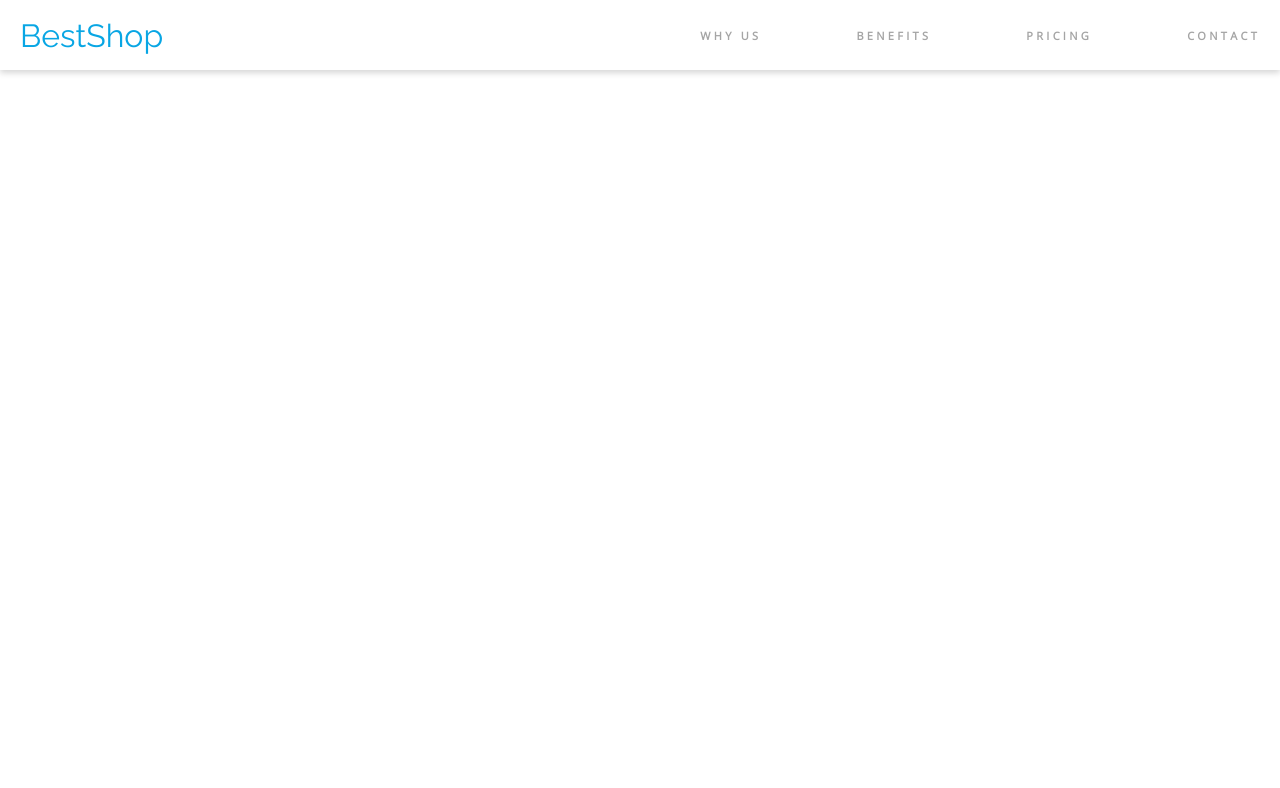
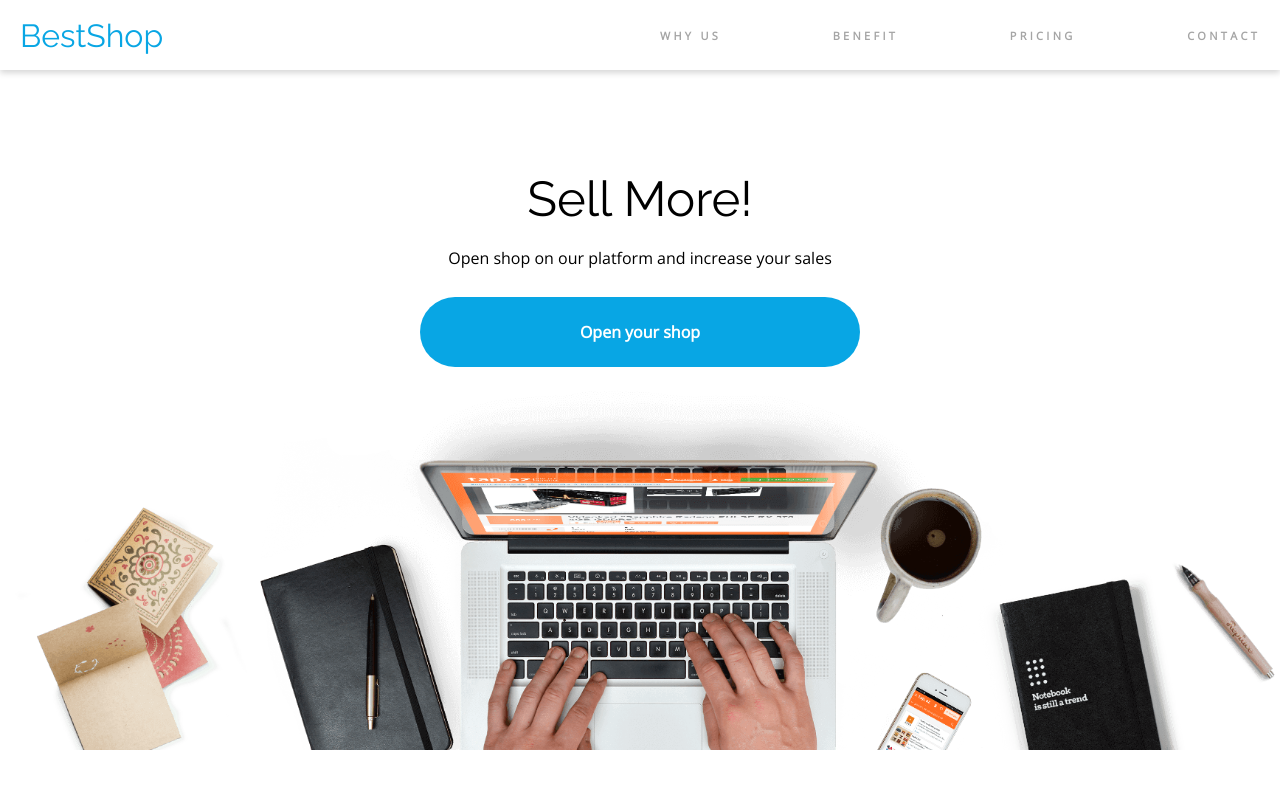
Before and after one commit to KrystekKa/Best_Shop_Res, a website built with Parcel: page index.html in a window 1280 px wide. Built offline with nearby package versions, Linux system fonts and the light colour scheme.

Commit message:
fixed navigation and add header

```diff
--- a/index.html
+++ b/index.html
@@ -24,7 +24,7 @@
                 <input class="checkbox" type="checkbox" id="toggle-nav">
                 <ul class="nav col-12-xs col-12-md">
                     <li class="nav-list">why us</li>
-                    <li class="nav-list">benefits</li>
+                    <li class="nav-list">benefit</li>
                     <li class="nav-list">pricing</li>
                     <li class="nav-list">contact</li>
                 </ul>
@@ -32,5 +32,15 @@
         </div>
     </div>
 </div>
+<header class="header">
+    <div class="container">
+        <div class="row">
+            <h1 class="header-headline col-12-xs col-12-md">Sell More!</h1>
+            <p class="header-text col-12-xs col-12-md">Open shop on our platform and increase your sales</p>
+            <button class="header-btn col-12-xs col-12-md">Open your shop</button>
+        </div>
+    </div>
+    <img src="assets/images/Background.png" alt="background" class="header-img col-12-xs col-12-md">
+</header>
 </body>
 </html>
--- /dev/null
+++ b/scss/elements/_header.scss
@@ -0,0 +1,59 @@
+@use "scss/libs/variables";
+@use "scss/libs/breakpoints";
+
+.header {
+  display: flex;
+  flex-direction: column;
+  align-items: center;
+  .header-img {
+    max-width: 1735px;
+    width: 100%;
+    min-width: 760px;
+  }
+  .row {
+    flex-direction: column;
+    align-items: center;
+    .header-headline,
+    .header-text,
+    .header-btn {
+      display: flex;
+      justify-content: center;
+    }
+    .header-headline {
+      font-size: 3.5rem;
+      font-family: variables.$font-raleway;
+      margin-top: 10rem;
+      @include breakpoints.md {
+        font-size: variables.$size-big;
+      }
+    }
+    .header-text {
+      font-size: variables.$size-normal;
+      font-family: variables.$font-open-sans;
+      margin-top: 20px;
+      margin-bottom: 28px;
+      text-align: center;
+    }
+    .header-btn {
+      display: flex;
+      align-items: center;
+      justify-content: center;
+      width: 31rem;
+      height: 7rem;
+      border-radius: 4rem;
+      background-color: variables.$color-blue;
+      font-size: variables.$size-normal;
+      font-family: variables.$font-open-sans;
+      color: variables.$color-white;
+      font-weight: bold;
+      cursor: pointer;
+      &:hover {
+        box-shadow: 0 8px 24px (variables.$color-black);
+      }
+      @include breakpoints.md {
+        width: 44rem;
+        height: 7rem;
+      }
+    }
+  }
+}
--- a/scss/elements/_nav.scss
+++ b/scss/elements/_nav.scss
@@ -7,35 +7,42 @@
   box-shadow:0 3px 6px #00000029;
   display: flex;
   align-items: center;
+  justify-content: space-between;
   .navigation-logo {
     font-size: 3.2rem;
     color: variables.$color-blue;
     font-family: variables.$font-raleway;
     font-weight: lighter;
+    display: flex;
+    align-items: center;
+    @include breakpoints.md {
+      z-index: 10;
+    }
   }
   .navigation-menu {
+    position: relative;
     display: flex;
-    justify-content: end;
     align-items: center;
+    justify-content: flex-end;
     .nav {
+      position: fixed;
       font-family: variables.$font-open-sans;
       font-weight: bold;
-      position: fixed;
-      width: 100vw;
+      max-width: 100vw;
       left: 0;
       padding-top: 30px;
       padding-bottom: 30px;
       padding-left: 20px;
       visibility: hidden;
       box-shadow:0 3px 6px #00000029;
+      background-color: variables.$color-white;
       @include breakpoints.md {
+        position: relative;
         visibility: visible;
         display: flex;
         align-items: center;
-        justify-content: end;
+        justify-content: space-between;
         box-shadow: none;
-        gap: 9.5rem;
-        padding-right: 20px;
         height: 7rem;
       }
       .nav-list {
--- a/scss/style.scss
+++ b/scss/style.scss
@@ -5,3 +5,4 @@
 @use "libs/grid";
 
 @use "elements/nav";
+@use "elements/header";
```
